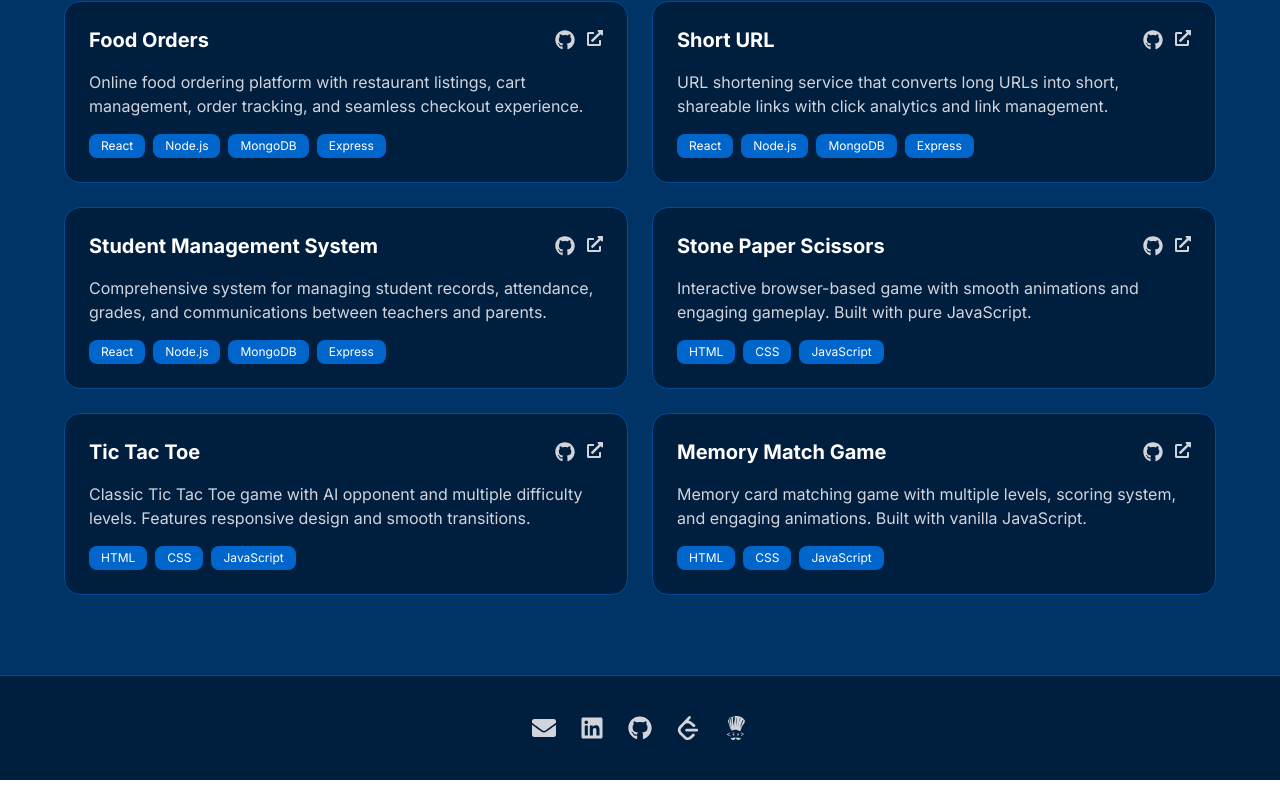
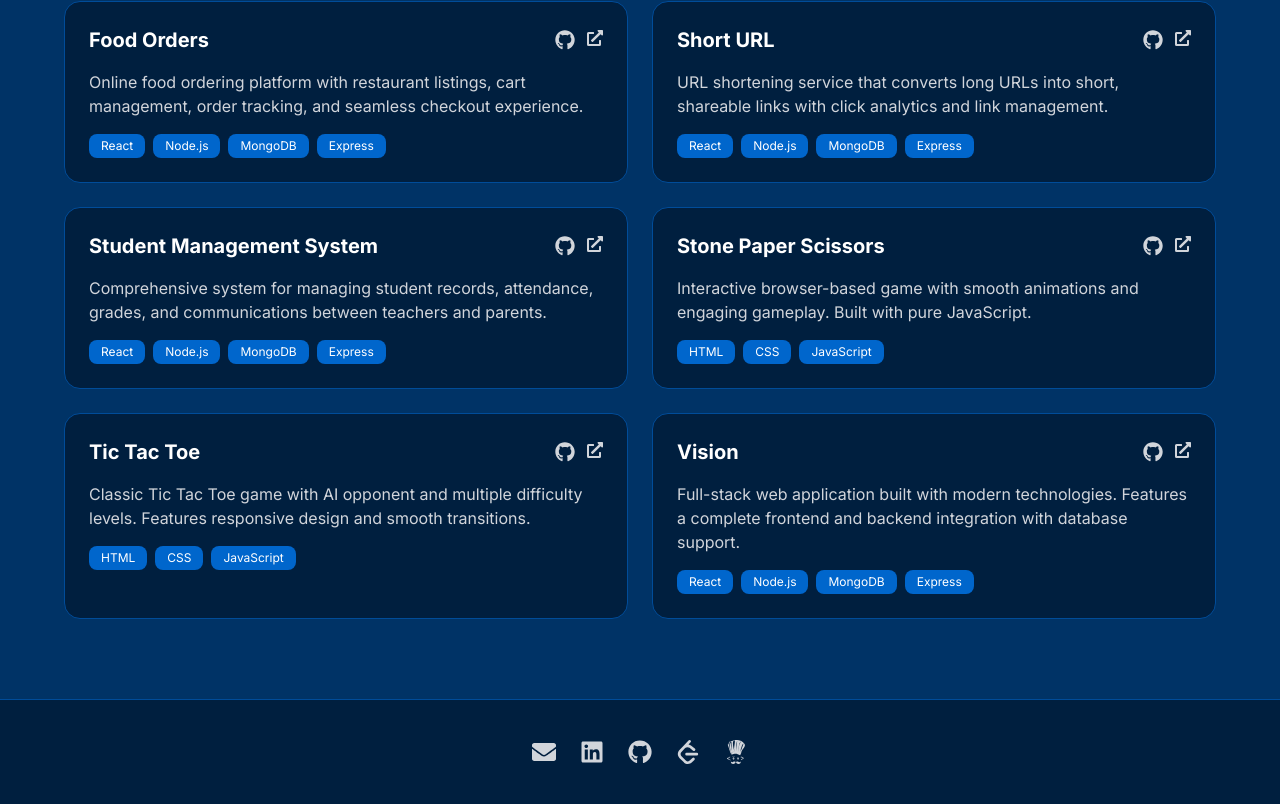
Before and after one commit to NETIZEN-11/my-portfolio-website, a React (Vite) app in the folder client/: page / in a window 1280 px wide. Shown: the part 3011-3815 px from the top of the page. Before the commit the page ends 3791 px from the top, so only its background shows below. Built offline with nearby package versions, Linux system fonts and the light colour scheme.

Commit message:
Replace Memory Match Game with Vision full stack project

```diff
--- a/client/src/components/Sections/Projects.jsx
+++ b/client/src/components/Sections/Projects.jsx
@@ -65,12 +65,12 @@ const Projects = () => {
       category: 'Frontend'
     },
     {
-      title: 'Memory Match Game',
-      description: 'Memory card matching game with multiple levels, scoring system, and engaging animations. Built with vanilla JavaScript.',
-      tech: ['HTML', 'CSS', 'JavaScript'],
-      github: 'https://github.com/NETIZEN-11/OJT-MEMORY-MATCH-GAME-ENGINE-WITH-LEVEL',
+      title: 'Vision',
+      description: 'Full-stack web application built with modern technologies. Features a complete frontend and backend integration with database support.',
+      tech: ['React', 'Node.js', 'MongoDB', 'Express'],
+      github: 'https://github.com/NETIZEN-11/vision',
       live: '#',
-      category: 'Frontend'
+      category: 'Full Stack'
     },
   ]
 
```
